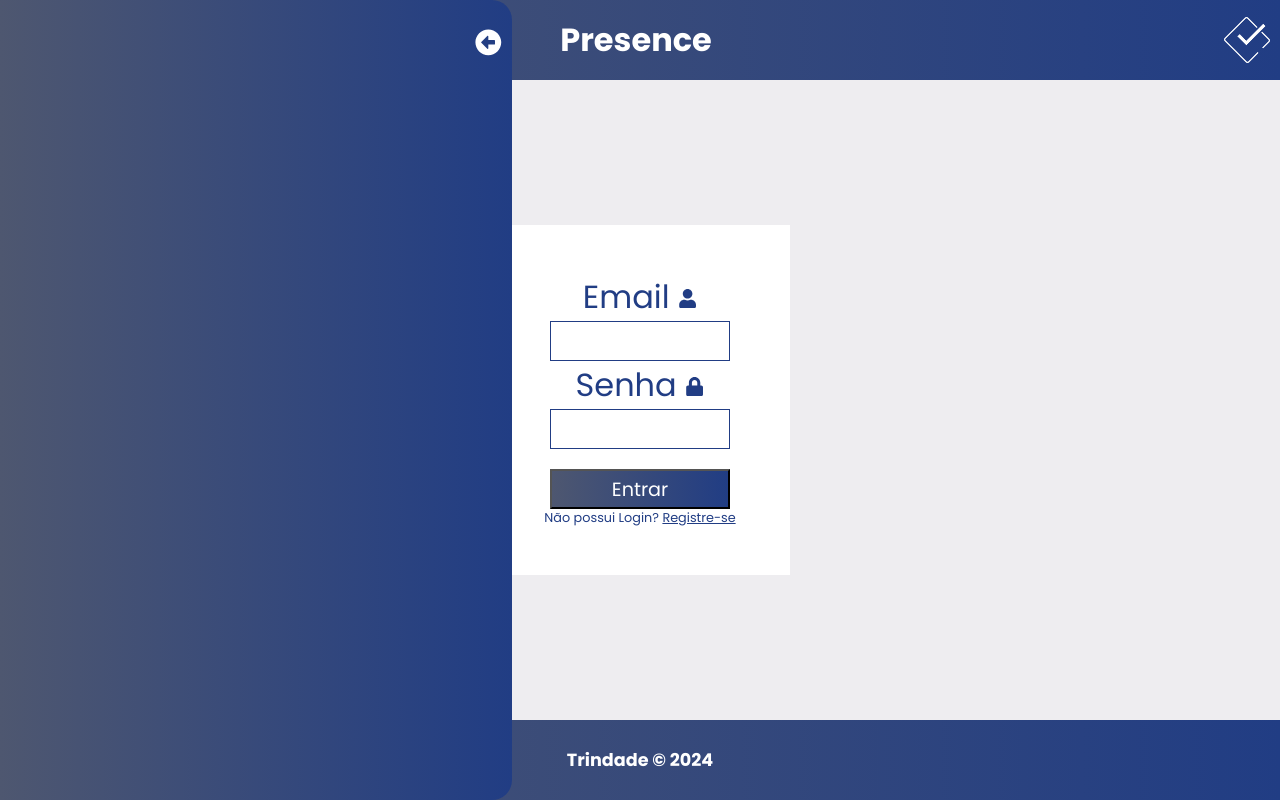
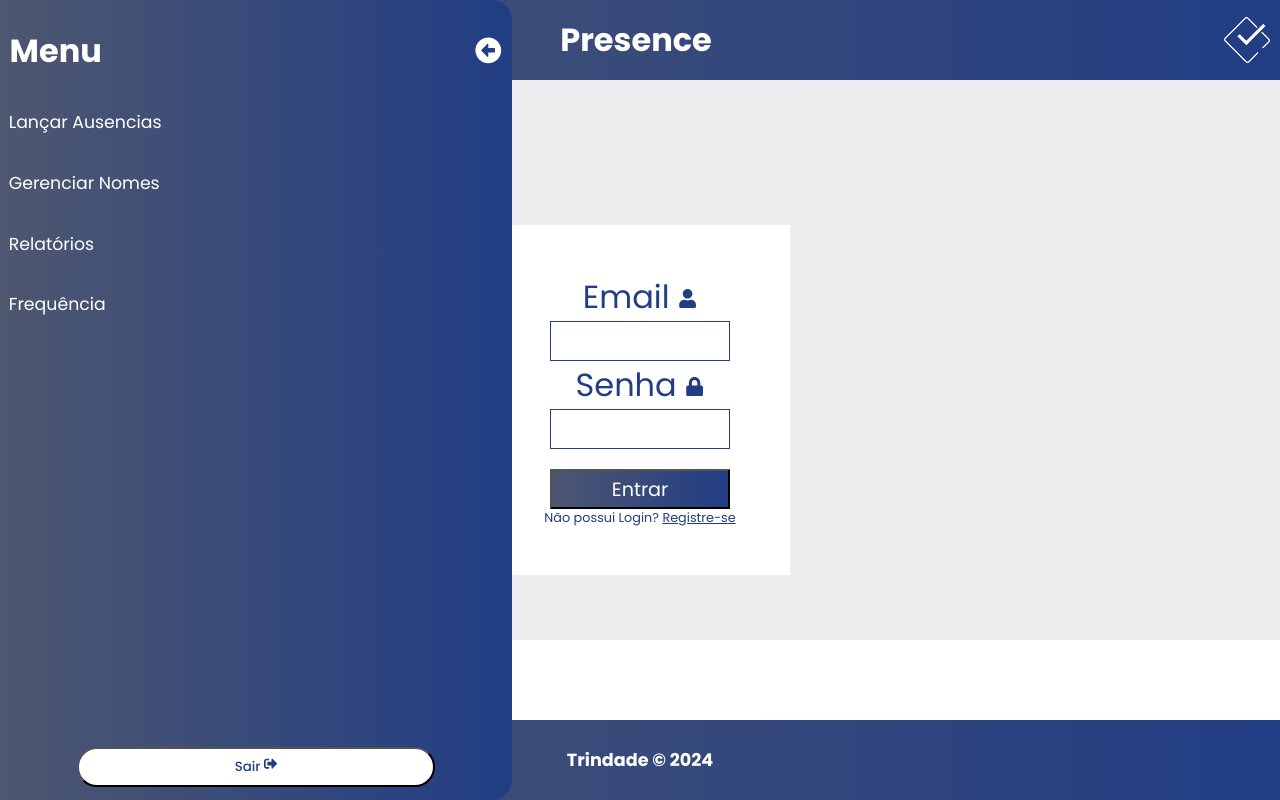
Before and after one commit to daniel-trindade/presence, a React (Create React App) app: page /list in a window 1280 px wide. Both pictures are taken after a click on the button 24 px from the left and 40 px from the top of the page. Built offline with nearby package versions, Linux system fonts and the light colour scheme; the HTML template or start-up script is replaced by a standard one.

Commit message:
Menu Lateral Funcionando

```diff
--- a/src/App.js
+++ b/src/App.js
@@ -9,13 +9,13 @@ function App() {
 
   return (
     <div className="app-wrapper">
-      <NavBar/>
+      {/* <NavBar/> */}
       <div className="content-wrapper">
         <Container>
           <Paths/>
         </Container>
       </div>
-      <Footer/>
+      {/* <Footer/> */}
     </div>
   );
 }
--- a/src/Components/layout/NavBar.jsx
+++ b/src/Components/layout/NavBar.jsx
@@ -1,5 +1,6 @@
 import { useState } from "react";
 import { TiThMenu } from "react-icons/ti";
+import { useLocation } from "react-router-dom";
 
 import presenceIcon from "../../imgs/presence-white.png";
 import ToggleMenu from "./ToggleMenu";
@@ -9,14 +10,21 @@ import styles from "./NavBar.module.css";
 function NavBar() {
   const [open, setOpen] = useState(false);
 
+  const location = useLocation()
+  const print = () =>{
+    console.log(location)
+  }
+
+
   //FUNÇÃO PARA ABRIR OU FECHAR SIDEBAR
   const toggleBtn = () => {
-    setOpen(!open);
-  };
+    if(location.pathname!="/login"){
+      setOpen(!open);
+    };
+  }
 
   return (
     <nav className={styles.navBar}>
-
       <button className={styles.sideBarButton} onClick={toggleBtn}>
         <TiThMenu className={styles.menuIcon} />
         <ToggleMenu open={open} func1={toggleBtn} />
--- a/src/Components/layout/NavBar.module.css
+++ b/src/Components/layout/NavBar.module.css
@@ -34,4 +34,5 @@
 .sideBarButton{
   background-color: transparent;
   border: none;
+  display:
 }
--- a/src/Components/layout/ToggleMenu.jsx
+++ b/src/Components/layout/ToggleMenu.jsx
@@ -1,20 +1,35 @@
-import { FaArrowAltCircleLeft } from "react-icons/fa";
+import { FaArrowAltCircleLeft, FaSignOutAlt } from "react-icons/fa";
 
 import styles from "./ToggleMenu.module.css";
 
 
 const ToggleMenu = ({open, func1}) => {
 
-  const handleClick = (e) =>{
-    e.stopPropagation()
-    func1()
+  const handleSidebarClick = (e) => {
+    e.stopPropagation();
+  };
+
+  function getOut(){
+    sessionStorage.removeItem("firebase_id_token")
+    document.location.href="/login"
   }
 
   return (
-    <div className={open ? styles.sideBarOpen : styles.sideBarClose}>
-      <button className={styles.closeBtn} onClick={handleClick}>
+    <div className={open ? styles.sideBarOpen : styles.sideBarClose} onClick={handleSidebarClick}>
+      <button className={styles.closeBtn} onClick={func1}>
         <FaArrowAltCircleLeft />
       </button>
+      <div className={styles.listContainer}>
+        <h1>Menu</h1>
+        <ul>
+          <li><a href="/list">Lançar Ausencias</a></li>
+          <li><a href="/menager">Gerenciar Nomes</a></li>
+          <li><a href="/home">Relatórios</a></li>
+          <li><a href="/home">Frequência</a></li>
+        </ul>
+
+      </div>
+      <button name="getOut" className={styles.logOffButton} onClick={getOut}>Sair <FaSignOutAlt /></button>
     </div>
   );
 };
--- a/src/Components/layout/ToggleMenu.module.css
+++ b/src/Components/layout/ToggleMenu.module.css
@@ -10,6 +10,7 @@
   opacity: 1;
   transition: transform 0.3s ease, opacity 0.3s ease;
   z-index: 2;
+  justify-content: left;
 }
 
 .closeBtn{
@@ -21,11 +22,47 @@
   color: #fff;
   position: absolute;
   right: 10px;
-  top: 1em;
+  top: 1.3em;
 }
 
 .sideBarClose{
-  transform: translateX(-110%);
-  opacity: 0;
+  display: none;
   transition: transform 1s ease, opacity 0.3s ease;
 }
+
+.listContainer{
+  width: 100%;
+  height: 90%;
+  display: flex;
+  flex-direction: column;
+  justify-content: left;
+  align-items: start;
+  margin-top: 2em;
+}
+
+.listContainer h1{
+  margin-left: .3em;
+}
+
+.listContainer ul li{
+  text-align: left;
+  font-size: 1.3em;
+  list-style: none;
+  text-decoration: none;
+  margin: 2em 0 0 .5em;
+}
+
+.listContainer ul li a{
+  color: #fff;
+}
+
+.logOffButton{
+  z-index: 10;
+  width: 70%;
+  height: 3em;
+  background-color: #fff;
+  font-weight: 500;
+  color: #213D84;
+  border-radius: 20px;
+  cursor: pointer;
+}
--- a/src/Components/pages/Home.jsx
+++ b/src/Components/pages/Home.jsx
@@ -31,10 +31,6 @@ function Home(){
         tag="Frequência Total"
         link="/home"
       />
-
-
-      <button onClick={getOut}> Sair </button>
-
     </div>
   )
 }
--- a/src/Components/pages/Home.module.css
+++ b/src/Components/pages/Home.module.css
@@ -1,5 +1,5 @@
 .gridContainer{
-  height: 100%;
+  height: 80%;
   width: 100%;
   display: grid;
   grid-template-columns: auto auto;
--- a/src/routes/Paths.jsx
+++ b/src/routes/Paths.jsx
@@ -6,6 +6,8 @@ import Signup from '../Components/pages/Signup';
 import Login from '../Components/pages/Login';
 import List from '../Components/pages/List';
 import Menager from '../Components/pages/Menager';
+import NavBar from '../Components/layout/NavBar';
+import Footer from '../Components/layout/Footer'
 
 
 
@@ -28,6 +30,7 @@ function Paths(){
   return(
     <>
       <Router>
+        <NavBar/>
         <Routes>
           <Route exact path='/' element={<Login/>}/>
           <Route path='*' element={<Login/>}/>
@@ -36,6 +39,7 @@ function Paths(){
           <Route exact path='/menager' element={<Private Item={Menager}/>}/>
           <Route path='/signup' element={<Signup/>}/>
         </Routes>
+        <Footer/>
       </Router>
     </>
 
```
